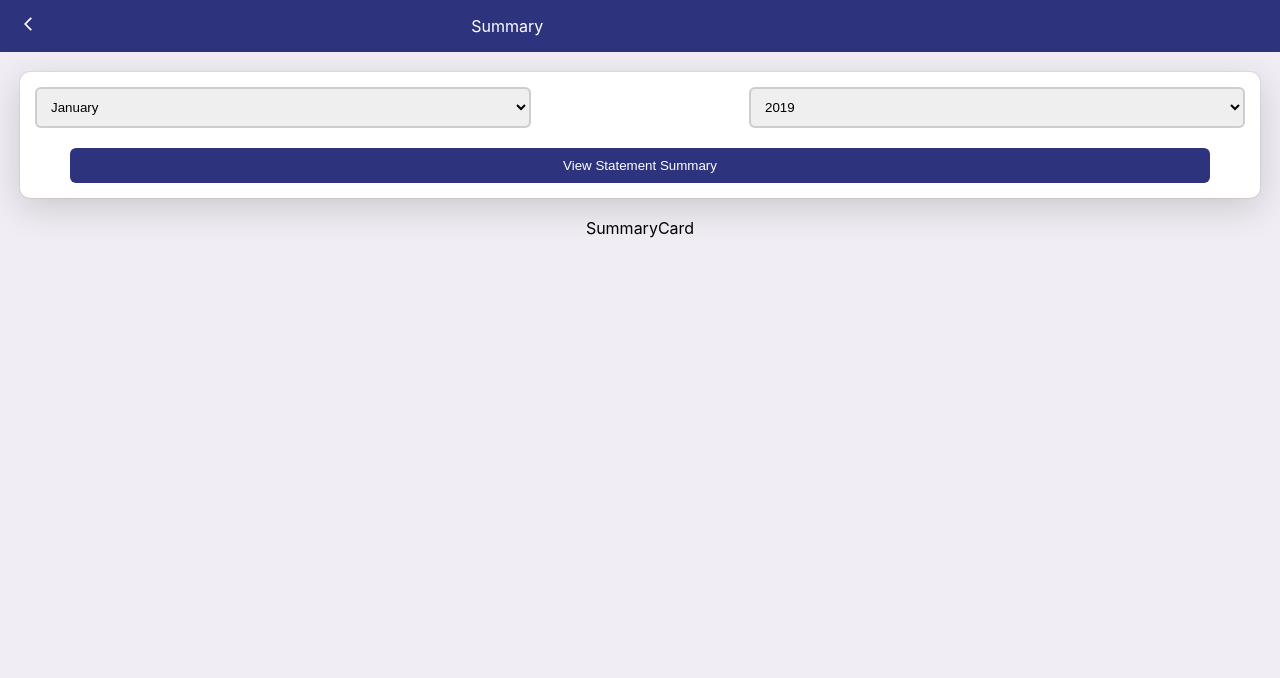
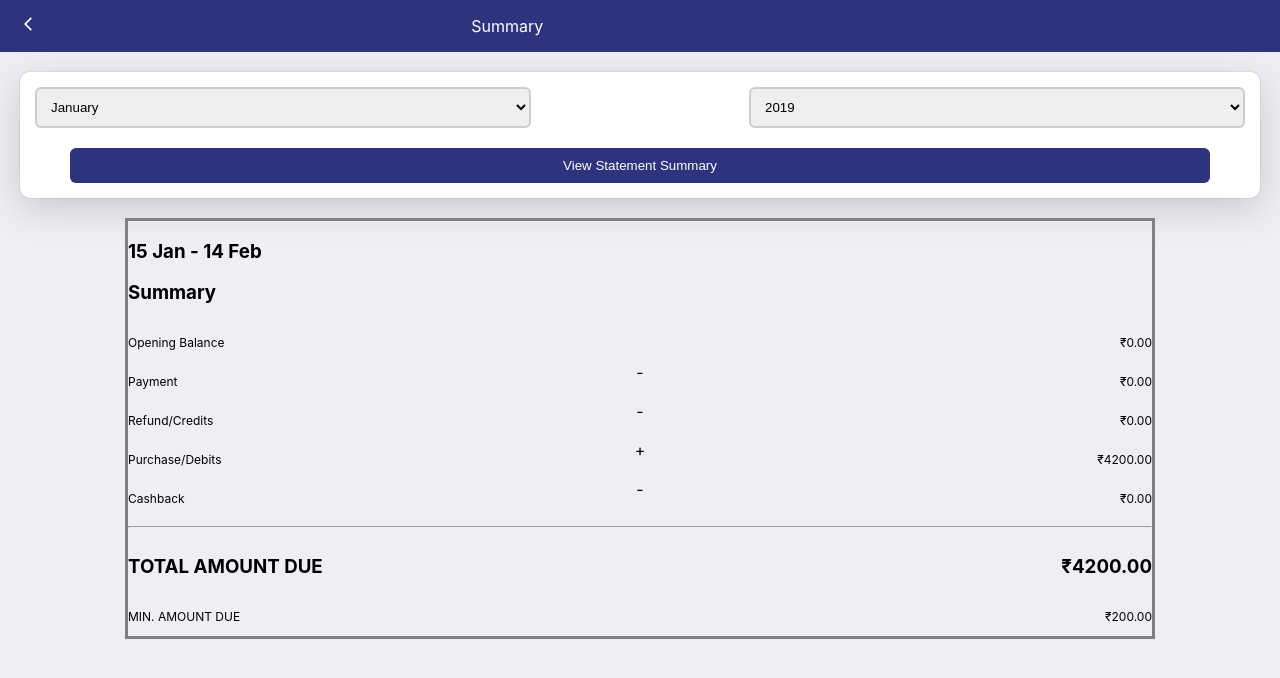
Before and after one commit to DeshmukhMandar3/BankStatementApp, a React (Create React App) app: page / in a window 1280 px wide. Shown: the top 678 px of the page. Built offline with nearby package versions, Linux system fonts and the light colour scheme.

Commit message:
added summary card

```diff
--- a/src/Components/SummaryCard.jsx
+++ b/src/Components/SummaryCard.jsx
@@ -1,67 +1,86 @@
-import React from "react";
+import React, { useState } from "react";
 import data from "../db.json";
+import Style from "../Styles/SummaryCard.module.css";
+
 const SummaryCard = ({ year, month }) => {
   let date1 = "";
   let date2 = "";
+  let deb = 0;
+  let cred = 0;
+  let minDeb = Infinity;
+  let showDate = "";
+
   switch (month) {
     case "January": {
       date1 = `${year}-01-15`;
       date2 = `${year}-02-14`;
+      showDate = "15 Jan - 14 Feb";
       break;
     }
     case "February": {
       date1 = `${year}-02-15`;
       date2 = `${year}-03-14`;
+      showDate = "15 Feb - 14 Mar";
       break;
     }
     case "March": {
       date1 = `${year}-03-15`;
       date2 = `${year}-04-14`;
+      showDate = "15 Mar - 14 Apr";
       break;
     }
     case "April": {
       date1 = `${year}-04-15`;
       date2 = `${year}-05-14`;
+      showDate = "15 Apr - 14 May";
       break;
     }
     case "May": {
       date1 = `${year}-05-15`;
       date2 = `${year}-06-14`;
+      showDate = "15 May - 14 June";
       break;
     }
     case "June": {
       date1 = `${year}-06-15`;
       date2 = `${year}-07-14`;
+      showDate = "15 June - 14 July";
       break;
     }
     case "July": {
       date1 = `${year}-07-15`;
       date2 = `${year}-08-14`;
+      showDate = "15 July - 14 Aug";
       break;
     }
     case "August": {
       date1 = `${year}-08-15`;
       date2 = `${year}-09-14`;
+      showDate = "15 Aug - 14 Sept";
       break;
     }
     case "September": {
       date1 = `${year}-09-15`;
       date2 = `${year}-10-14`;
+      showDate = "15 Sept - 14 Oct";
       break;
     }
     case "October": {
       date1 = `${year}-10-15`;
       date2 = `${year}-11-14`;
+      showDate = "15 Oct - 14 Nov";
       break;
     }
     case "November": {
       date1 = `${year}-11-15`;
       date2 = `${year}-12-14`;
+      showDate = "15 Nov - 14 Dec";
       break;
     }
     case "December": {
       date1 = `${year}-12-15`;
       date2 = `${`${+year + 1}`}-01-14`;
+      showDate = "15 Dec - 14 Jan";
       break;
     }
     default:
@@ -73,8 +92,48 @@ const SummaryCard = ({ year, month }) => {
   let filteredData = data.filter((el) => {
     return Date.parse(el.date) >= date1 && Date.parse(el.date) <= date2;
   });
-  console.log(filteredData);
-  return <div>SummaryCard</div>;
+
+  filteredData.forEach((el) => {
+    if (el.type === "debit") {
+      deb += +el.amount;
+      if (deb < minDeb) {
+        minDeb = deb;
+      }
+    } else if (el.type === "credit") {
+      cred += el.amount;
+    }
+  });
+
+  return (
+    <div className={Style.summaryCard}>
+      <h3>{showDate}</h3>
+      <h3>Summary</h3>
+      <div>
+        <p>Opening Balance</p> <p>₹0.00</p>
+      </div>
+      <div>
+        <p>Payment</p> <span>-</span> <p>₹0.00</p>
+      </div>
+      <div>
+        <p>Refund/Credits</p> <span>-</span> <p>{`₹${cred}.00`}</p>
+      </div>
+      <div>
+        <p>Purchase/Debits</p> <span>+</span> <p>{`₹${deb}.00`}</p>
+      </div>
+      <div>
+        <p>Cashback</p> <span>-</span> <p>₹0.00</p>
+      </div>
+      <hr />
+      <div>
+        <h3>TOTAL AMOUNT DUE</h3>
+        <h3>{`₹${deb}.00`}</h3>
+      </div>
+      <div>
+        <p>MIN. AMOUNT DUE</p>{" "}
+        <p>{minDeb == Infinity ? "₹0.00" : `₹${minDeb}.00`}</p>
+      </div>
+    </div>
+  );
 };
 
 export default SummaryCard;
--- /dev/null
+++ b/src/Styles/SummaryCard.module.css
@@ -0,0 +1,24 @@
+.summaryCard {
+  width: 80%;
+  border: solid gray;
+  margin: auto;
+}
+
+.summaryCard > h3 {
+  text-align: left;
+}
+
+.summaryCard > div {
+  display: flex;
+  justify-content: space-between;
+}
+
+.summaryCard > div > p {
+  width: 33.33%;
+  text-align: left;
+  font-size: 12px;
+}
+
+.summaryCard > div > p:last-child {
+  text-align: right;
+}
--- a/src/db.json
+++ b/src/db.json
@@ -3,56 +3,56 @@
     "company": "Swiggy",
     "date": "2019-01-05",
     "type": "debit",
-    "amout": 2000,
+    "amount": 2000,
     "image": ""
   },
   {
     "company": "Amazon cashback",
     "date": "2019-01-10",
     "type": "credit",
-    "amout": 500,
+    "amount": 500,
     "image": ""
   },
   {
     "company": "Chai Point",
     "date": "2019-01-16",
     "type": "debit",
-    "amout": 200,
+    "amount": 200,
     "image": ""
   },
   {
     "company": "Flipkart",
     "date": "2019-01-29",
     "type": "debit",
-    "amout": 1000,
+    "amount": 1000,
     "image": ""
   },
   {
     "company": "Myntra",
     "date": "2019-02-01",
     "type": "debit",
-    "amout": 3000,
+    "amount": 3000,
     "image": ""
   },
   {
     "company": "Lint",
     "date": "2019-02-25",
     "type": "debit",
-    "amout": 5000,
+    "amount": 5000,
     "image": ""
   },
   {
     "company": "Flipkart",
     "date": "2019-03-03",
     "type": "credit",
-    "amout": 200,
+    "amount": 200,
     "image": ""
   },
   {
     "company": "HP",
     "date": "2019-03-26",
     "type": "debit",
-    "amout": 1500,
+    "amount": 1500,
     "image": ""
   }
 ]
```
